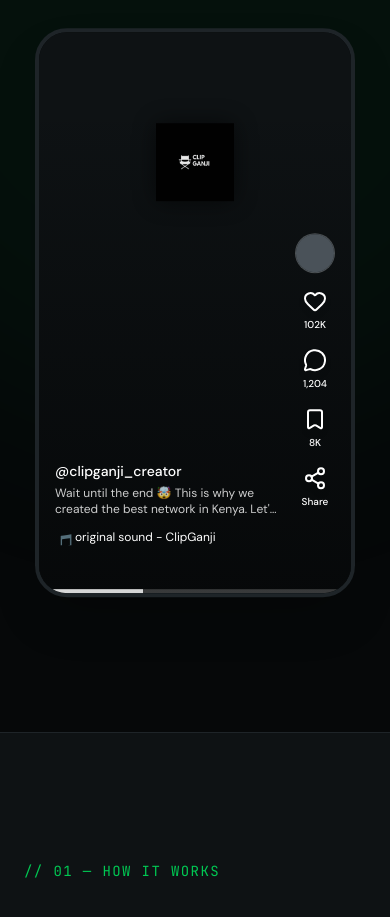
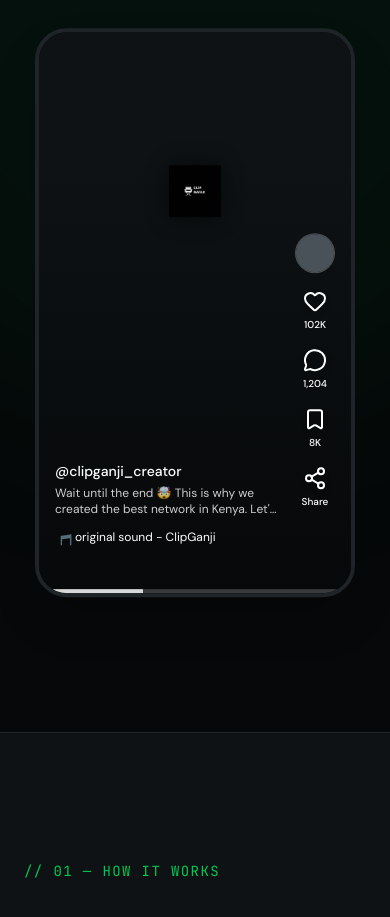
Before and after one commit to NewLongMoney/ClipGanji, a Next.js app: page / in a window 390 px wide. Shown: the part 2760-3677 px from the top of the page. Built offline with nearby package versions, Linux system fonts and the light colour scheme.

Commit message:
UI: adjust logo position in PhoneMockup; Contact: switch to Formspree for direct submission

```diff
--- a/app/components/sections/ContactCTA.tsx
+++ b/app/components/sections/ContactCTA.tsx
@@ -15,7 +15,7 @@
         const data = Object.fromEntries(formData.entries())
 
         try {
-            const response = await fetch("/api/contact", {
+            const response = await fetch("https://formspree.io/f/xyzzllee", { // Note: Replace with actual ID or explain to user
                 method: "POST",
                 headers: { "Content-Type": "application/json" },
                 body: JSON.stringify(data),
--- a/app/components/ui/PhoneMockup.tsx
+++ b/app/components/ui/PhoneMockup.tsx
@@ -17,9 +17,9 @@
 
             {/* Fake UI Overlay */}
             <div className="absolute inset-x-0 bottom-0 p-4 pb-12 bg-gradient-to-t from-black/95 via-black/50 to-transparent z-10">
-                <div className="flex flex-col items-center w-full mb-8">
-                    {/* Centered Brand Logo in Lower Third */}
-                    <div className="w-1/2 max-w-[140px] opacity-90 filter drop-shadow-[0_0_12px_rgba(0,0,0,0.6)] relative aspect-video">
+                <div className="flex flex-col items-center w-full mb-4">
+                    {/* Centered Brand Logo in Lower Third (above text) */}
+                    <div className="w-1/3 max-w-[120px] opacity-90 filter drop-shadow-[0_0_12px_rgba(0,0,0,0.6)] relative aspect-video">
                         <Image
                             src="/images/2.png"
                             alt="Brand Logo"
```
